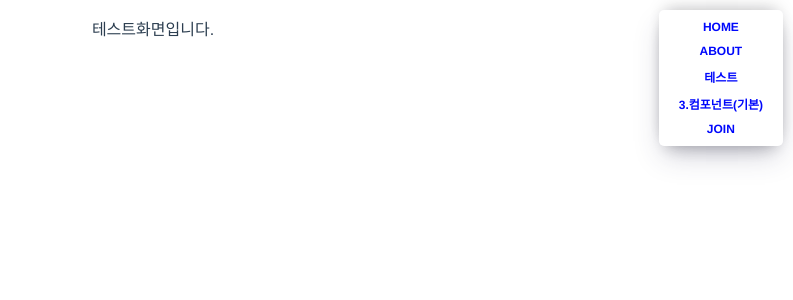
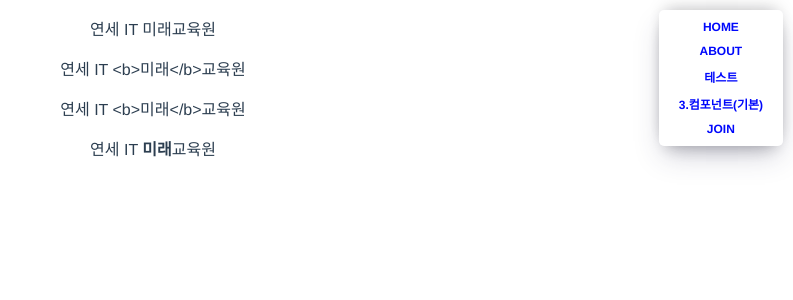
Before and after one commit to cozyiscat/YS_VUE_PROJECT, a Vue app: page /test in a window 1280 px wide. Shown: the top 300 px of the page, without its empty margins (487-1280 px from the left). Built offline with nearby package versions, Linux system fonts and the light colour scheme.

Commit message:
8/1 다시공부

```diff
--- a/src/views/TestView.vue
+++ b/src/views/TestView.vue
@@ -1,38 +1,25 @@
 <template>
-  <div class="test">
-    <p>테스트화면입니다.</p>
+  <div>
+    <!-- 데이터 불러오는 방법 -->
+    <p>연세 IT 미래교육원</p>
+    <!-- 머스태치 {{  }} -->
+    <p>{{ title }}</p>
+    <p v-text="title"></p>
+    <p v-html="title"></p>
   </div>
 </template>
-
 <script>
-export default {
-  name: 'TestView',
-  components: {
-
+export default{
+  name:'TestVeiw',
+  components:{},
+  data(){
+    return{
+      title:'연세 IT <b>미래</b>교육원',
+    }
   },
-  data() {
-    return {
-
-    };
-  },
-  setup() {
-
-  },
-  created() {
-
-  },
-  mounted() {
-
-  },
-  unmounted() {
-
-  },
-  methods: {
-
-  }
-};
+  methods:{},
+}
 </script>
-
 <style scoped>
-
+/* scoped는 다른파일x 같은파일 안에서만 적용 */
 </style>
```
